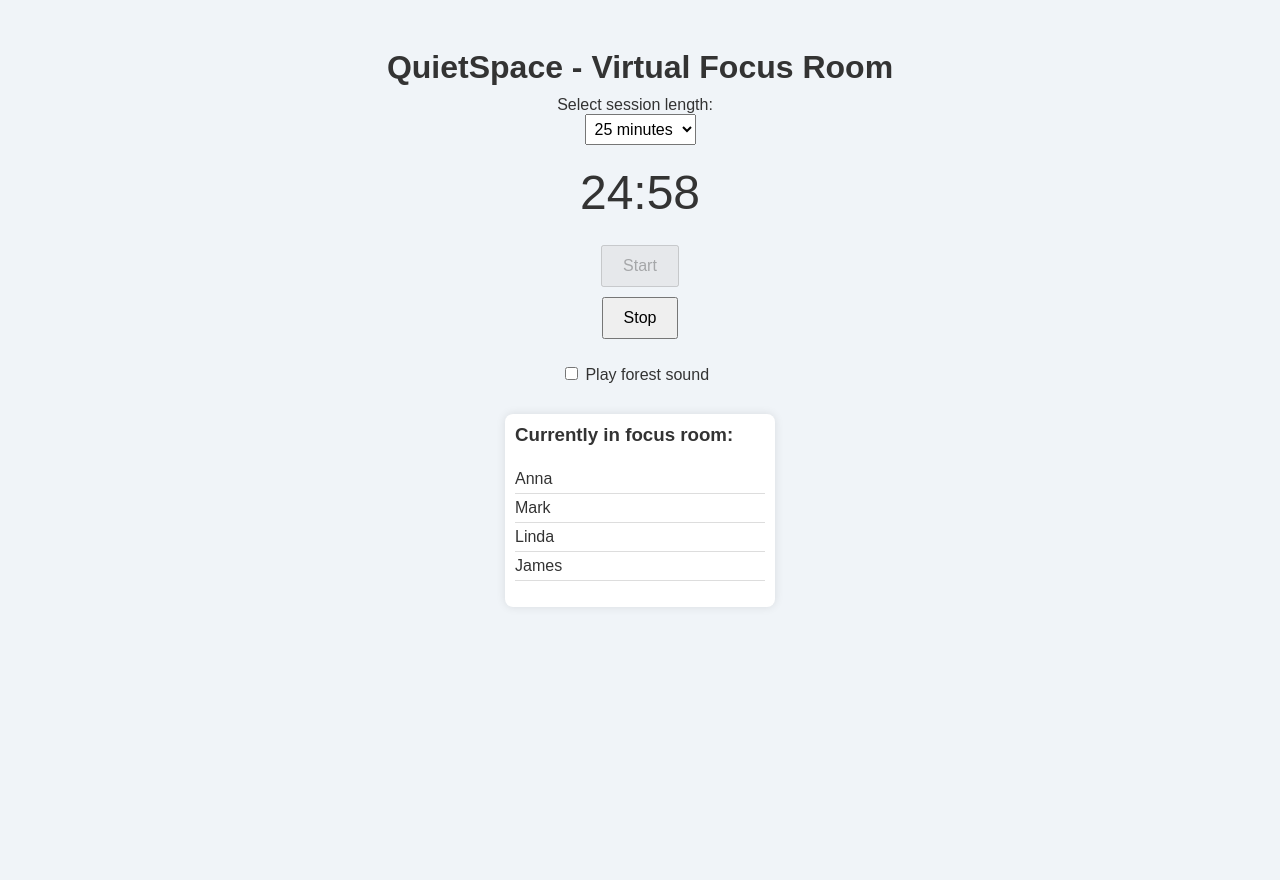
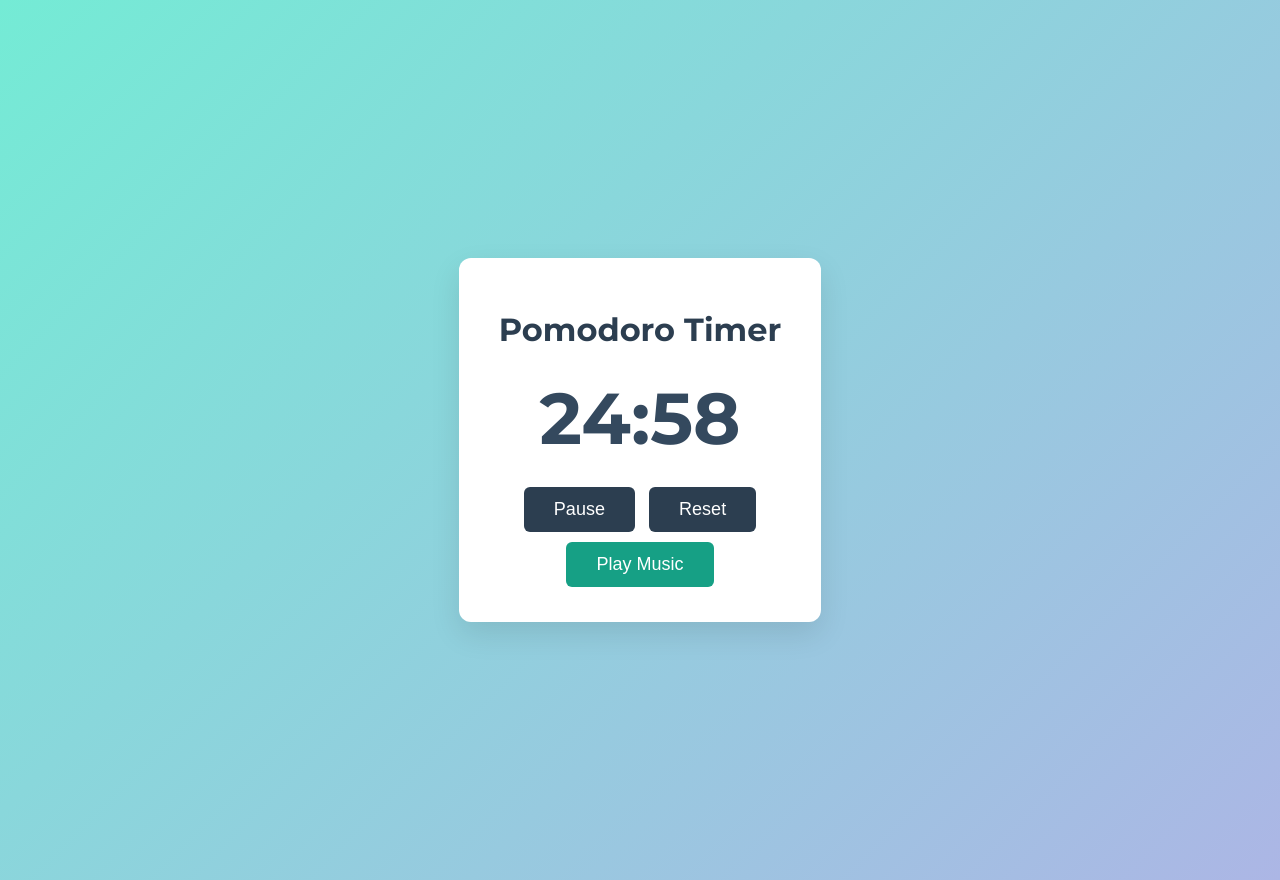
Before and after one commit to szumiss/quietspace, a plain HTML site: page index.html in a window 1280 px wide. Both pictures are taken after a click on the button "Start". Before the commit the page ends 800 px from the top, so only its background shows below. Drawn offline with Linux system fonts and the light colour scheme.

Commit message:
Update index.html

```diff
--- a/index.html
+++ b/index.html
@@ -3,124 +3,146 @@
 <head>
   <meta charset="UTF-8" />
   <meta name="viewport" content="width=device-width, initial-scale=1" />
-<title>QuietSpace - Focus Room</title>
+  <title>Simple Pomodoro Timer</title>
+  <link href="https://fonts.googleapis.com/css2?family=Montserrat:wght@400;700&display=swap" rel="stylesheet" />
   <style>
-  body { font-family: Arial, sans-serif; background: #f0f4f8; color: #333; display: flex; flex-direction: column; align-items: center; padding: 20px; }
-  h1 { margin-bottom: 10px; }
-  .timer { font-size: 48px; margin: 20px 0; }
-  button { padding: 10px 20px; margin: 5px; font-size: 16px; }
-  select { font-size: 16px; padding: 5px; }
-  .users { margin-top: 30px; width: 250px; background: white; border-radius: 8px; padding: 10px; box-shadow: 0 0 10px rgba(0,0,0,0.1);}
-  .users h3 { margin-top: 0; }
-  .users ul { list-style: none; padding-left: 0; }
-  .users li { padding: 5px 0; border-bottom: 1px solid #ddd; }
-  label { margin-right: 10px; }
+    body {
+      font-family: 'Montserrat', sans-serif;
+      background: linear-gradient(135deg, #74ebd5 0%, #ACB6E5 100%);
+      color: #333;
+      margin: 0;
+      padding: 40px 20px;
+      display: flex;
+      justify-content: center;
+      align-items: center;
+      min-height: 100vh;
+    }
+    .container {
+      background: white;
+      max-width: 400px;
+      padding: 30px 40px;
+      border-radius: 12px;
+      box-shadow: 0 12px 30px rgba(0,0,0,0.1);
+      text-align: center;
+    }
+    h1 {
+      font-weight: 700;
+      color: #2c3e50;
+      margin-bottom: 25px;
+    }
+    #timer {
+      font-size: 72px;
+      margin-bottom: 20px;
+      font-weight: 700;
+      color: #34495e;
+    }
+    button {
+      background: #2c3e50;
+      color: white;
+      border: none;
+      padding: 12px 30px;
+      font-size: 18px;
+      border-radius: 6px;
+      cursor: pointer;
+      transition: background-color 0.3s ease;
+      margin: 5px;
+    }
+    button:hover {
+      background: #34495e;
+    }
+    #musicToggle {
+      background: #16a085;
+    }
+    #musicToggle:hover {
+      background: #1abc9c;
+    }
   </style>
 </head>
 <body>
+  <div class="container">
+    <h1>Pomodoro Timer</h1>
+    <div id="timer">25:00</div>
+    <button id="startStopBtn">Start</button>
+    <button id="resetBtn">Reset</button>
+    <br />
+    <button id="musicToggle">Play Music</button>
 
-<h1>QuietSpace - Virtual Focus Room</h1>
-
-<label for="sessionLength">Select session length:</label>
-<select id="sessionLength">
-  <option value="1500">25 minutes</option>
-  <option value="3000">50 minutes</option>
-</select>
-
-<div class="timer" id="timer">25:00</div>
-
-<button id="startBtn">Start</button>
-<button id="stopBtn" disabled>Stop</button>
-
-<div style="margin-top:20px;">
-  <label><input type="checkbox" id="forestSound" /> Play forest sound</label>
-</div>
-
-<audio id="forestAudio" loop>
-  <source src="https://cdn.pixabay.com/download/audio/2021/08/04/audio_6e7d8d0110.mp3?filename=forest-birds-ambient-sound-6416.mp3" type="audio/mpeg" />
+    <audio id="backgroundMusic" loop>
+      <source src="https://cdn.pixabay.com/download/audio/2022/03/25/audio_77d442bdca.mp3?filename=calm-ambient-music-13322.mp3" type="audio/mpeg" />
       Your browser does not support the audio element.
     </audio>
-
-<div class="users">
-  <h3>Currently in focus room:</h3>
-  <ul id="userList">
-    <li>Anna</li>
-    <li>Mark</li>
-    <li>Linda</li>
-    <li>James</li>
-  </ul>
   </div>
 
   <script>
+    const startStopBtn = document.getElementById('startStopBtn');
+    const resetBtn = document.getElementById('resetBtn');
     const timerDisplay = document.getElementById('timer');
-  const startBtn = document.getElementById('startBtn');
-  const stopBtn = document.getElementById('stopBtn');
-  const sessionLengthSelect = document.getElementById('sessionLength');
-  const forestSoundCheckbox = document.getElementById('forestSound');
-  const forestAudio = document.getElementById('forestAudio');
+    const musicToggle = document.getElementById('musicToggle');
+    const backgroundMusic = document.getElementById('backgroundMusic');
 
+    let workTime = 25 * 60;  // 25 minutes in seconds
+    let breakTime = 5 * 60;  // 5 minutes break
+    let isRunning = false;
+    let isWorkSession = true;
     let timer;
-  let timeLeft = parseInt(sessionLengthSelect.value);
+    let timeLeft = workTime;
 
-  function updateTimerDisplay(seconds) {
-    const m = Math.floor(seconds / 60).toString().padStart(2, '0');
-    const s = (seconds % 60).toString().padStart(2, '0');
-    timerDisplay.textContent = `${m}:${s}`;
+    function updateTimer() {
+      const minutes = Math.floor(timeLeft / 60).toString().padStart(2, '0');
+      const seconds = (timeLeft % 60).toString().padStart(2, '0');
+      timerDisplay.textContent = `${minutes}:${seconds}`;
     }
 
-  sessionLengthSelect.addEventListener('change', () => {
-    if (!timer) {
-      timeLeft = parseInt(sessionLengthSelect.value);
-      updateTimerDisplay(timeLeft);
+    function switchSession() {
+      isWorkSession = !isWorkSession;
+      timeLeft = isWorkSession ? workTime : breakTime;
+      alert(isWorkSession ? 'Work session started!' : 'Break time! Relax a bit.');
+      updateTimer();
+    }
+
+    function tick() {
+      if (timeLeft > 0) {
+        timeLeft--;
+        updateTimer();
+      } else {
+        clearInterval(timer);
+        switchSession();
+        timer = setInterval(tick, 1000);
+      }
+    }
+
+    startStopBtn.addEventListener('click', () => {
+      if (!isRunning) {
+        timer = setInterval(tick, 1000);
+        startStopBtn.textContent = 'Pause';
+        isRunning = true;
+      } else {
+        clearInterval(timer);
+        startStopBtn.textContent = 'Start';
+        isRunning = false;
       }
     });
 
-  startBtn.addEventListener('click', () => {
-    startBtn.disabled = true;
-    stopBtn.disabled = false;
+    resetBtn.addEventListener('click', () => {
+      clearInterval(timer);
+      isRunning = false;
+      isWorkSession = true;
+      timeLeft = workTime;
+      updateTimer();
+      startStopBtn.textContent = 'Start';
+    });
 
-    timer = setInterval(() => {
-      timeLeft--;
-      updateTimerDisplay(timeLeft);
-
-      if (timeLeft <= 0) {
-        clearInterval(timer);
-        timer = null;
-        startBtn.disabled = false;
-        stopBtn.disabled = true;
-        alert('Session complete! Take a short break.');
-        timeLeft = parseInt(sessionLengthSelect.value);
-        updateTimerDisplay(timeLeft);
-      }
-    }, 1000);
-
-    if (forestSoundCheckbox.checked) {
-      forestAudio.play();
+    musicToggle.addEventListener('click', () => {
+      if (backgroundMusic.paused) {
+        backgroundMusic.play();
+        musicToggle.textContent = 'Pause Music';
+      } else {
+        backgroundMusic.pause();
+        musicToggle.textContent = 'Play Music';
       }
     });
 
-  stopBtn.addEventListener('click', () => {
-    clearInterval(timer);
-    timer = null;
-    startBtn.disabled = false;
-    stopBtn.disabled = true;
-    timeLeft = parseInt(sessionLengthSelect.value);
-    updateTimerDisplay(timeLeft);
-    forestAudio.pause();
-    forestAudio.currentTime = 0;
-  });
-
-  forestSoundCheckbox.addEventListener('change', () => {
-    if (forestSoundCheckbox.checked && timer) {
-      forestAudio.play();
-    } else {
-      forestAudio.pause();
-      forestAudio.currentTime = 0;
-    }
-  });
-
-  updateTimerDisplay(timeLeft);
+    updateTimer();
   </script>
-
 </body>
 </html>
```
Lines whose indentation alone changed are shown as unchanged.
